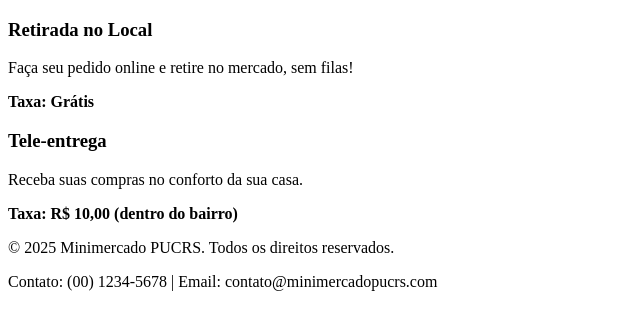
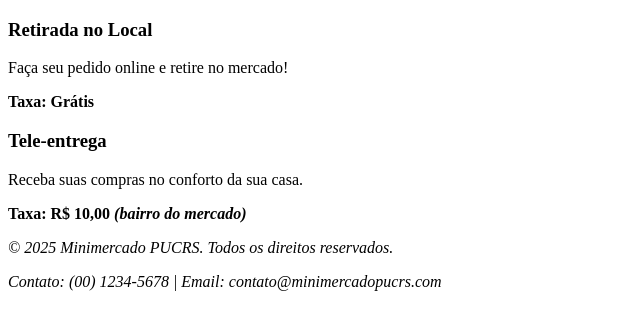
Before and after one commit to tiagostrey/minimercado, a plain HTML site: page servicos.html in a window 1280 px wide. Shown: the part 146-476 px from the top of the page, without its empty margins (0-640 px from the left). Drawn offline with Linux system fonts and the light colour scheme.

Commit message:
Update servicos.html

```diff
--- a/servicos.html
+++ b/servicos.html
@@ -20,14 +20,14 @@
         <h2>Nossos Serviços</h2>
         <section>
             <h3>Retirada no Local</h3>
-            <p>Faça seu pedido online e retire no mercado, sem filas!</p>
+            <p>Faça seu pedido online e retire no mercado!</p>
             <p><strong>Taxa: Grátis</strong></p>
         </section>
 
         <section>
             <h3>Tele-entrega</h3>
             <p>Receba suas compras no conforto da sua casa.</p>
-            <p><strong>Taxa: R$ 10,00 (dentro do bairro)</strong></p>
+            <p><strong>Taxa: R$ 10,00 <i>(bairro do mercado)<i></strong></p>
         </section>
     </main>
 
```
